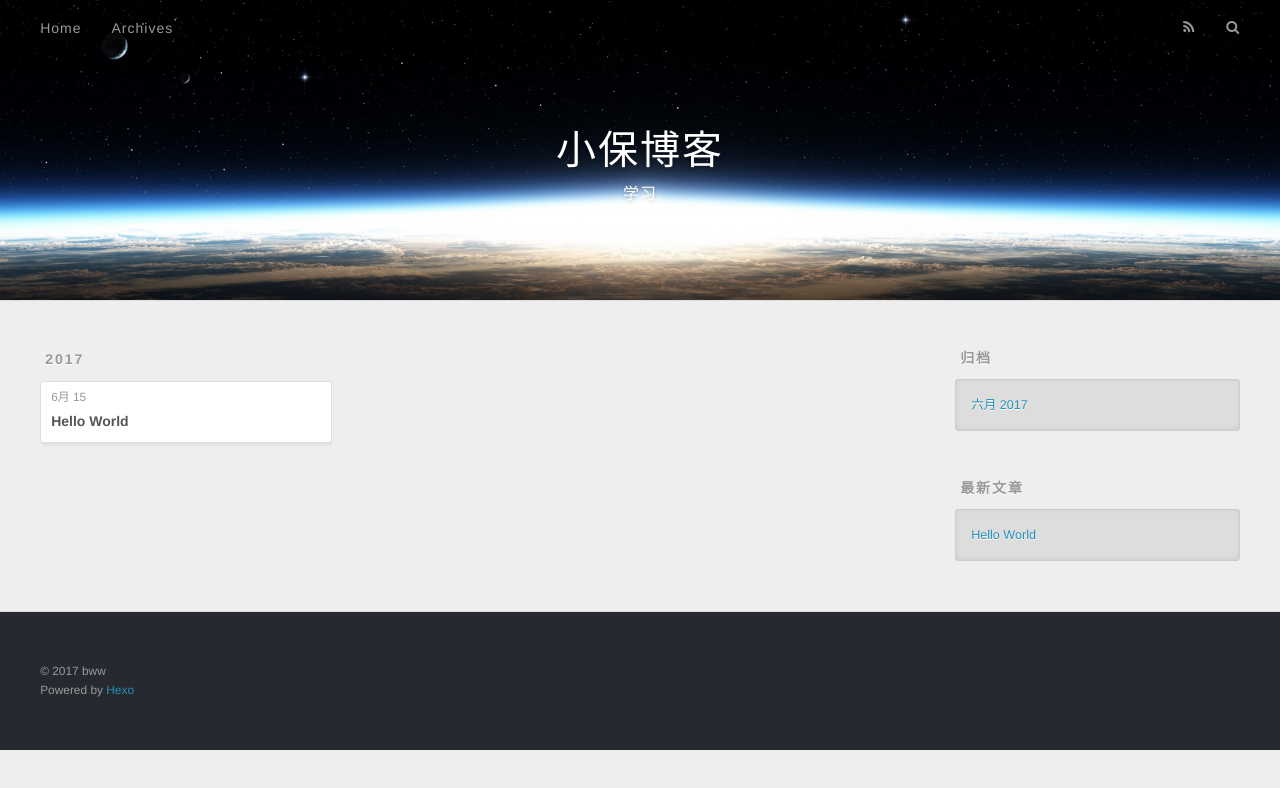
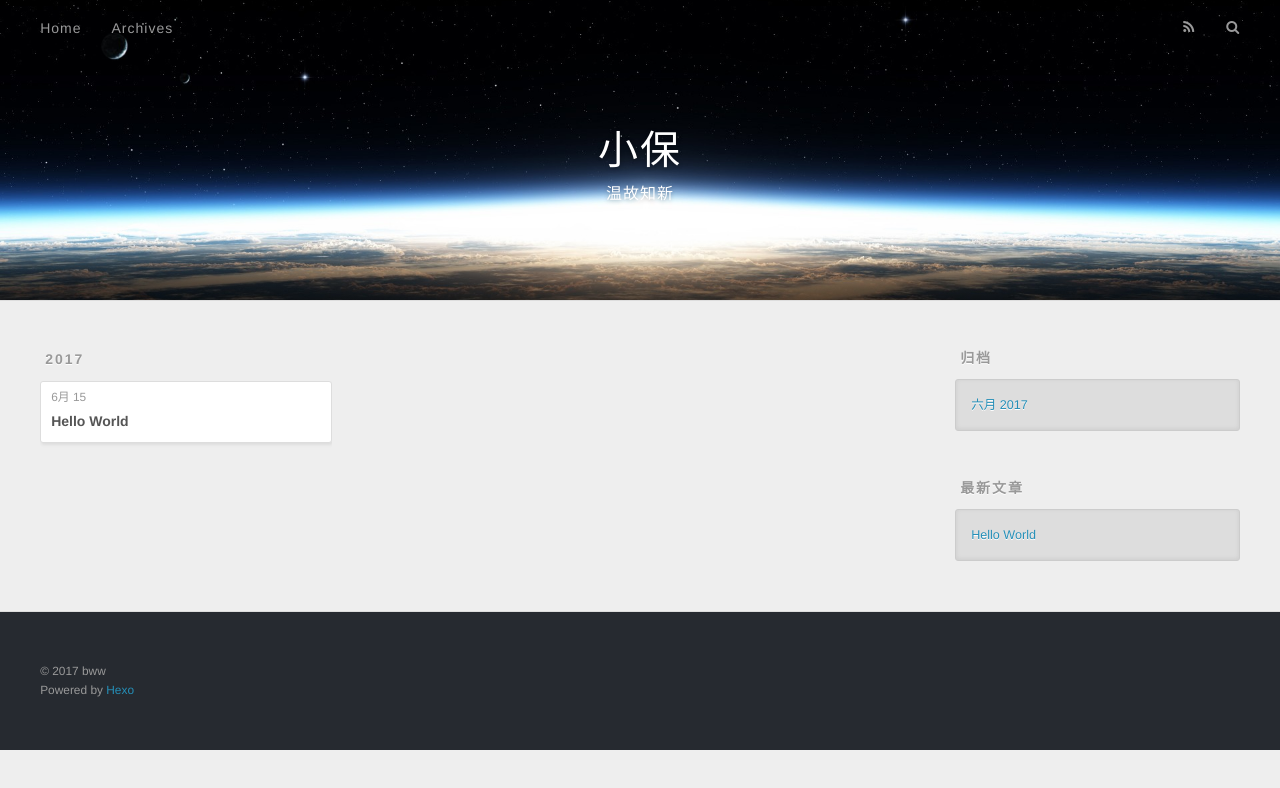
Before and after one commit to henjuese/henjuese.github.io, a plain HTML site: page archives/2017/06/index.html in a window 1280 px wide. Drawn offline with nearby package versions, Linux system fonts and the light colour scheme.

Commit message:
Site updated: 2017-06-15 15:33:37

```diff
--- a/archives/2017/06/index.html
+++ b/archives/2017/06/index.html
@@ -3,19 +3,19 @@
 <head>
   <meta charset="utf-8">
 
-  <title>归档: 2017/6 | 小保博客</title>
+  <title>归档: 2017/6 | 小保</title>
   <meta name="viewport" content="width=device-width, initial-scale=1, maximum-scale=1">
   <meta name="description" content="一定要记住“温故知新”">
 <meta property="og:type" content="website">
-<meta property="og:title" content="小保博客">
+<meta property="og:title" content="小保">
 <meta property="og:url" content="https://github.com/henjuese/henjuese.github.io.git/archives/2017/06/index.html">
-<meta property="og:site_name" content="小保博客">
+<meta property="og:site_name" content="小保">
 <meta property="og:description" content="一定要记住“温故知新”">
 <meta name="twitter:card" content="summary">
-<meta name="twitter:title" content="小保博客">
+<meta name="twitter:title" content="小保">
 <meta name="twitter:description" content="一定要记住“温故知新”">
 
-    <link rel="alternate" href="/atom.xml" title="小保博客" type="application/atom+xml">
+    <link rel="alternate" href="/atom.xml" title="小保" type="application/atom+xml">
 
 
     <link rel="icon" href="/favicon.png">
@@ -36,11 +36,11 @@
   <div id="header-outer" class="outer">
     <div id="header-title" class="inner">
       <h1 id="logo-wrap">
-        <a href="/" id="logo">小保博客</a>
+        <a href="/" id="logo">小保</a>
       </h1>
 
         <h2 id="subtitle-wrap">
-          <a href="/" id="subtitle">学习</a>
+          <a href="/" id="subtitle">温故知新</a>
         </h2>
 
     </div>
```
Also changed, not shown: 2017/06/15/hello-world/index.html (+5 -5 lines), archives/2017/index.html (+7 -7 lines), archives/index.html (+7 -7 lines), index.html (+7 -7 lines).
